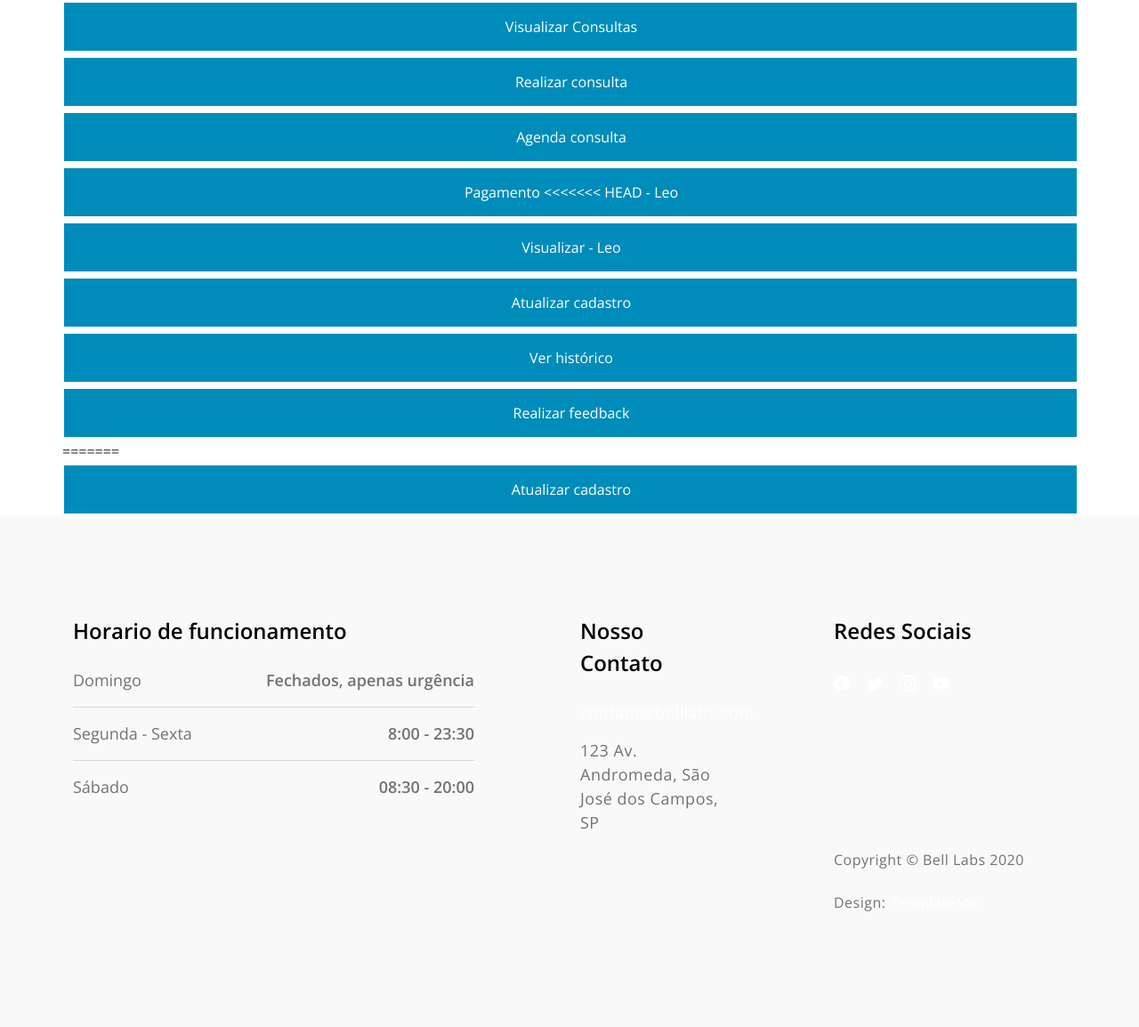
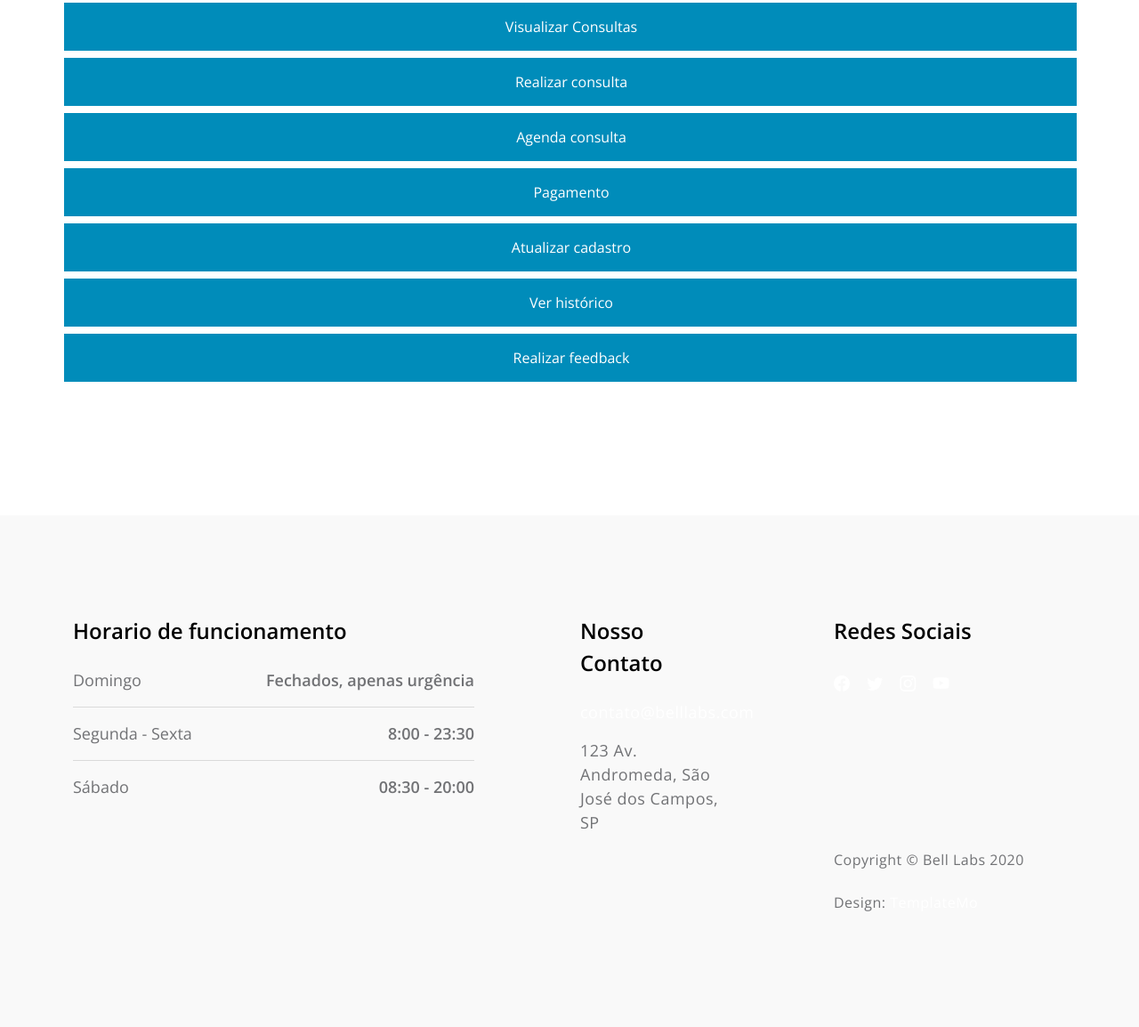
Before and after one commit to BrunoRasera/Telemedicina, a Django app: page /usuarios/dashboard in a window 1280 px wide. Shown: the part 176-1330 px from the top of the page at 89% size. Run offline with Django 4.2, Linux system fonts and the light colour scheme; a user stored in the database is signed in; some libraries are stand-ins or nearby versions.

Commit message:
Arrumado link de atualizar cadastro no dashboard

```diff
--- a/templates/usuarios/dashboard.html
+++ b/templates/usuarios/dashboard.html
@@ -71,21 +71,13 @@
                 <button class="button button2" type="button"> <a href="{% url 'agendaconsulta' %}">Agenda
                         consulta</a> </button>
                 <button class="button button2" type="button"> <a href="{% url 'pagamentoconsulta' %}">Pagamento
-<<<<<<< HEAD
-                        - Leo</a> </button>
-                <button class="button button2" type="button"> <a
-                        href="{% url 'visualizaconsulta' %}">Visualizar - Leo</a> </button>
-                <button class="button button2" type="button"><a href="{% url 'paciente' %}">Atualizar cadastro</a></button>
-                <button class="button button2" type="button"><a href="{% url 'historicopaciente' %}">Ver histórico</a> </button>
-                <button class="button button2" type="button"><a href="{% url 'feedback_consulta' %}">Realizar feedback</a></button>
-=======
                     </a> </button>
-                <button class="button button2" type="button">Atualizar cadastro</button>
+                <button class="button button2" type="button"><a href="{% url 'paciente' %}">Atualizar
+                        cadastro</a></button>
                 <button class="button button2" type="button"><a href="{% url 'historicopaciente' %}">Ver histórico</a>
                 </button>
                 <button class="button button2" type="button"><a href="{% url 'feedback_consulta' %}">Realizar
                         feedback</a></button>
->>>>>>> 1bbd30da35b4c19d1ec9154ab3c82c60fecf935c
 
             </div>
         </div>
```
Also changed, not shown: db.sqlite3.
